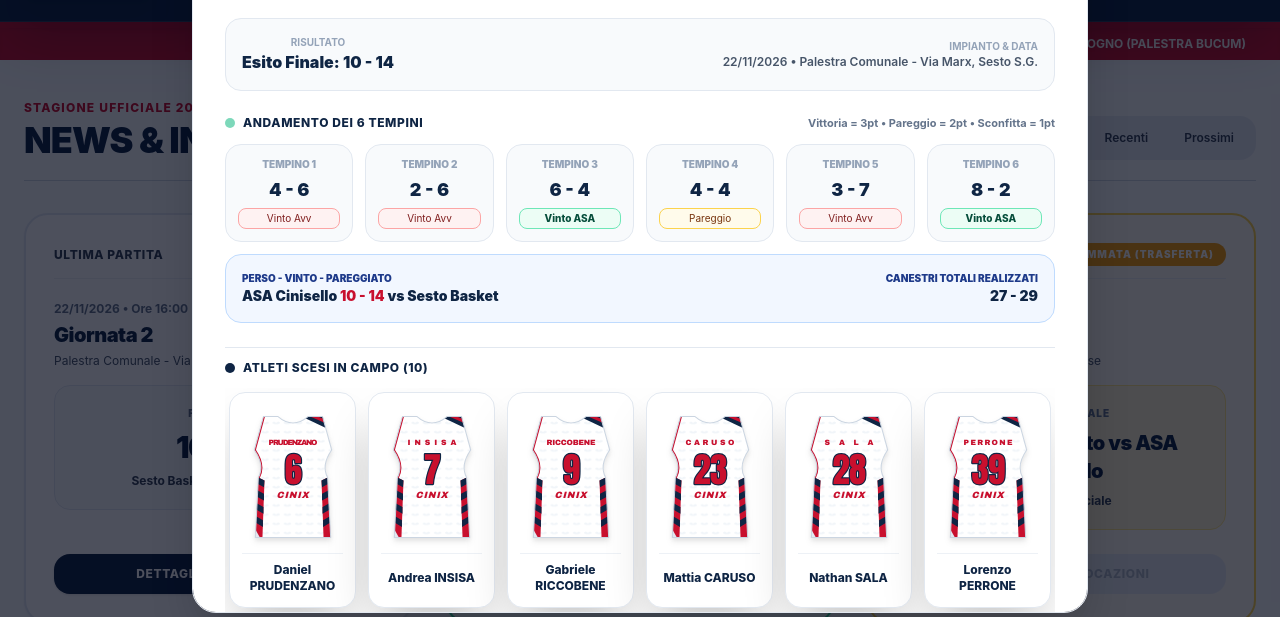
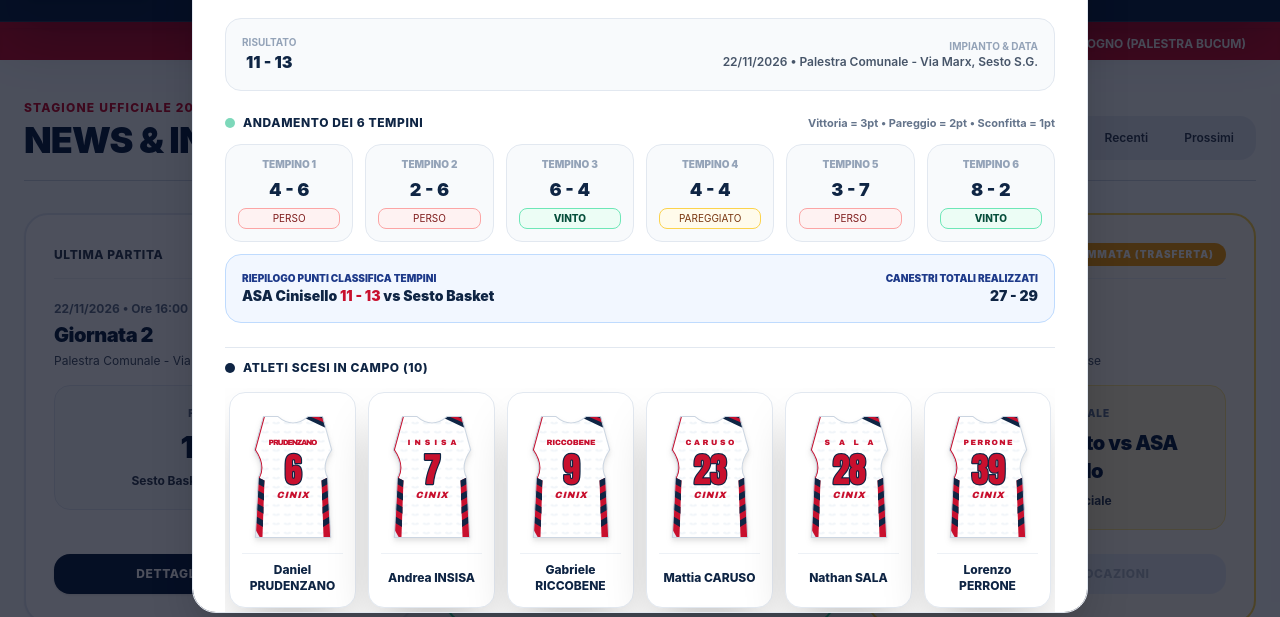
Before and after one commit to GioPer682/scoiattoli, a plain HTML site: page index.html in a window 1280 px wide. Both pictures are taken after a click on the button "DETTAGLI & STATISTICHE". Shown: the part 155-772 px from the top of the page. Drawn offline with nearby package versions, Linux system fonts and the light colour scheme.

Commit message:
Update match results and outcomes in index.html

```diff
--- a/index.html
+++ b/index.html
@@ -467,12 +467,12 @@
           sede: "Palestra BUCUM - Via Monte Ortigara 2",
           nota: "",
           tempini: [
-            { t: 1, casa: 6, ospite: 4, esito: "Vinto ASA" },
-            { t: 2, casa: 4, ospite: 4, esito: "Pareggio" },
-            { t: 3, casa: 8, ospite: 2, esito: "Vinto ASA" },
-            { t: 4, casa: 3, ospite: 5, esito: "Vinto Avv" },
-            { t: 5, casa: 6, ospite: 6, esito: "Pareggio" },
-            { t: 6, casa: 5, ospite: 3, esito: "Vinto ASA" }
+            { t: 1, casa: 6, ospite: 4, esito: "VINTO" },
+            { t: 2, casa: 4, ospite: 4, esito: "PAREGGIATO" },
+            { t: 3, casa: 8, ospite: 2, esito: "VINTO" },
+            { t: 4, casa: 3, ospite: 5, esito: "PERSO" },
+            { t: 5, casa: 6, ospite: 6, esito: "PAREGGIATO" },
+            { t: 6, casa: 5, ospite: 3, esito: "VINTO" }
           ],
           totaleCanestri: "32 - 24"
         },
@@ -483,16 +483,16 @@
           avversario: "Sesto Basket",
           tipo: "Trasferta",
           stato: "conclusa",
-          risultato: "10 - 14",
+          risultato: "11 - 13",
           sede: "Palestra Comunale - Via Marx, Sesto S.G.",
           nota: "",
           tempini: [
-            { t: 1, casa: 4, ospite: 6, esito: "Vinto Avv" },
-            { t: 2, casa: 2, ospite: 6, esito: "Vinto Avv" },
-            { t: 3, casa: 6, ospite: 4, esito: "Vinto ASA" },
-            { t: 4, casa: 4, ospite: 4, esito: "Pareggio" },
-            { t: 5, casa: 3, ospite: 7, esito: "Vinto Avv" },
-            { t: 6, casa: 8, ospite: 2, esito: "Vinto ASA" }
+            { t: 1, casa: 4, ospite: 6, esito: "PERSO" },
+            { t: 2, casa: 2, ospite: 6, esito: "PERSO" },
+            { t: 3, casa: 6, ospite: 4, esito: "VINTO" },
+            { t: 4, casa: 4, ospite: 4, esito: "PAREGGIATO" },
+            { t: 5, casa: 3, ospite: 7, esito: "PERSO" },
+            { t: 6, casa: 8, ospite: 2, esito: "VINTO" }
           ],
           totaleCanestri: "27 - 29"
         },
@@ -885,7 +885,7 @@
       const dynamicContainer = document.getElementById('modal-dynamic-content');
 
       if (match.stato === 'conclusa') {
-        document.getElementById('modal-score').innerText = `Esito Finale: ${match.risultato}`;
+        document.getElementById('modal-score').innerText = match.risultato;
 
         let tempiniHtml = `
           <div class="space-y-3">
@@ -903,15 +903,20 @@
         if (match.tempini && match.tempini.length > 0) {
           match.tempini.forEach(tp => {
             let badgeBg = "bg-slate-100 text-slate-700 border-slate-200";
-            if (tp.esito.includes("ASA")) badgeBg = "bg-emerald-50 text-emerald-900 border-emerald-300 font-extrabold";
-            else if (tp.esito.includes("Pareggio")) badgeBg = "bg-amber-50 text-amber-900 border-amber-300";
-            else badgeBg = "bg-red-50 text-red-900 border-red-300";
+            let labelText = tp.esito;
+            if (tp.esito === "VINTO") {
+              badgeBg = "bg-emerald-50 text-emerald-900 border-emerald-300 font-extrabold";
+            } else if (tp.esito === "PAREGGIATO") {
+              badgeBg = "bg-amber-50 text-amber-900 border-amber-300";
+            } else {
+              badgeBg = "bg-red-50 text-red-900 border-red-300";
+            }
 
             tempiniHtml += `
               <div class="bg-slate-50 p-3 rounded-2xl border border-slate-200 text-center space-y-1">
                 <div class="text-[10px] font-black text-slate-400 uppercase">Tempino ${tp.t}</div>
                 <div class="text-lg font-black text-[#0f2544]">${tp.casa} - ${tp.ospite}</div>
-                <div class="text-[10px] py-0.5 px-2 rounded-lg border ${badgeBg}">${tp.esito}</div>
+                <div class="text-[10px] py-0.5 px-2 rounded-lg border ${badgeBg}">${labelText}</div>
               </div>
             `;
           });
@@ -922,11 +927,11 @@
 
             <div class="bg-blue-50/80 p-4 rounded-2xl border border-blue-200 flex flex-col sm:flex-row items-center justify-between gap-3 text-center sm:text-left">
               <div>
-                <div class="text-[10px] font-black text-blue-900 uppercase">PERSO - VINTO - PAREGGIATO</div>
+                <div class="text-[10px] font-black text-blue-900 uppercase">RIEPILOGO PUNTI CLASSIFICA TEMPINI</div>
                 <div class="text-sm font-black text-[#0f2544]">ASA Cinisello <span class="text-[#c8102e]">${match.risultato}</span> vs ${match.avversario}</div>
               </div>
               <div class="text-right">
-                <div class="text-[10px] font-black text-blue-900 uppercase">Canestri Totali Realizzati</div>
+                <div class="text-[10px] font-black text-blue-900 uppercase">CANESTRI TOTALI REALIZZATI</div>
                 <div class="text-sm font-black text-[#0f2544]">${match.totaleCanestri || "N.D."}</div>
               </div>
             </div>
@@ -1183,12 +1188,12 @@
         risultato: document.getElementById('regia-f-risultato').value.trim(),
         nota: document.getElementById('regia-f-nota').value.trim(),
         tempini: dbState.partite[idx]?.tempini || [
-          { t: 1, casa: 4, ospite: 4, esito: "Pareggio" },
-          { t: 2, casa: 4, ospite: 4, esito: "Pareggio" },
-          { t: 3, casa: 4, ospite: 4, esito: "Pareggio" },
-          { t: 4, casa: 4, ospite: 4, esito: "Pareggio" },
-          { t: 5, casa: 4, ospite: 4, esito: "Pareggio" },
-          { t: 6, casa: 4, ospite: 4, esito: "Pareggio" }
+          { t: 1, casa: 4, ospite: 4, esito: "PAREGGIATO" },
+          { t: 2, casa: 4, ospite: 4, esito: "PAREGGIATO" },
+          { t: 3, casa: 4, ospite: 4, esito: "PAREGGIATO" },
+          { t: 4, casa: 4, ospite: 4, esito: "PAREGGIATO" },
+          { t: 5, casa: 4, ospite: 4, esito: "PAREGGIATO" },
+          { t: 6, casa: 4, ospite: 4, esito: "PAREGGIATO" }
         ],
         totaleCanestri: dbState.partite[idx]?.totaleCanestri || "24 - 24"
       };
```
